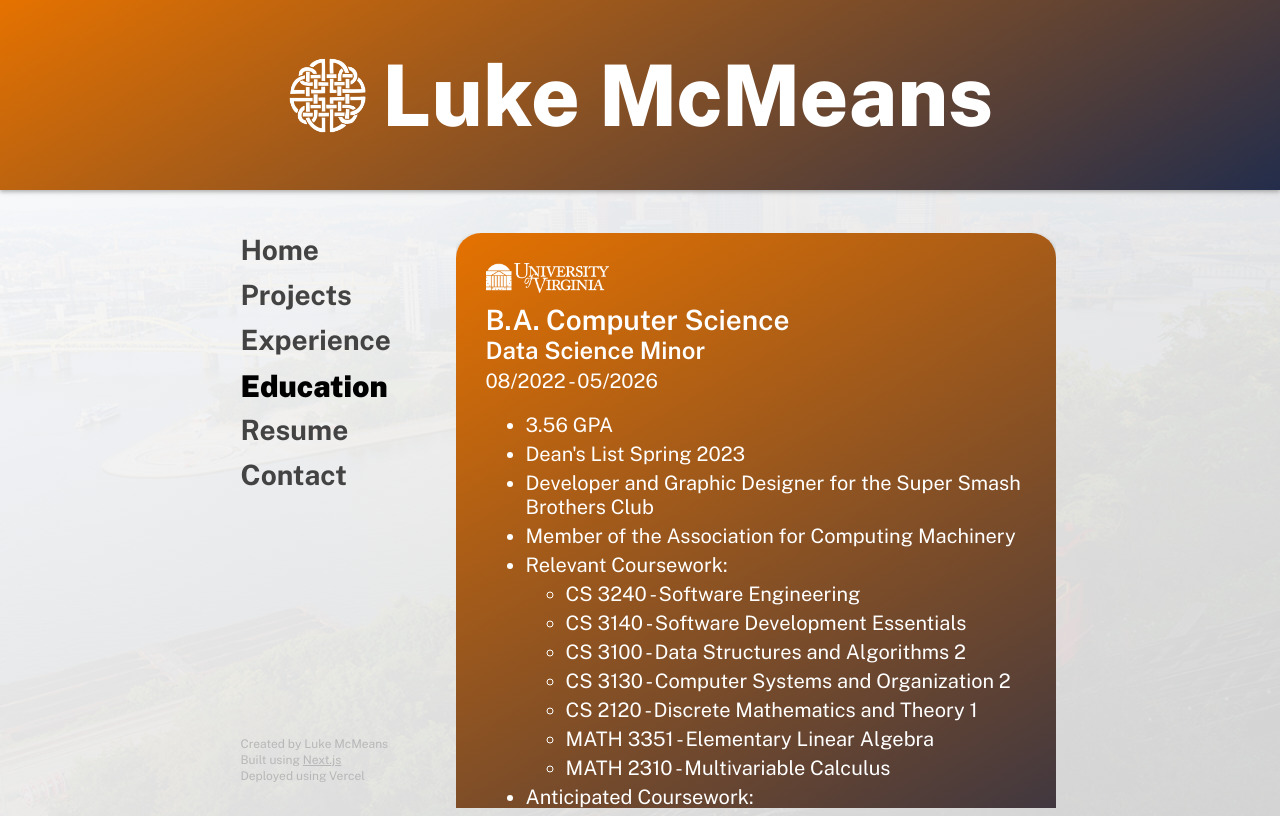
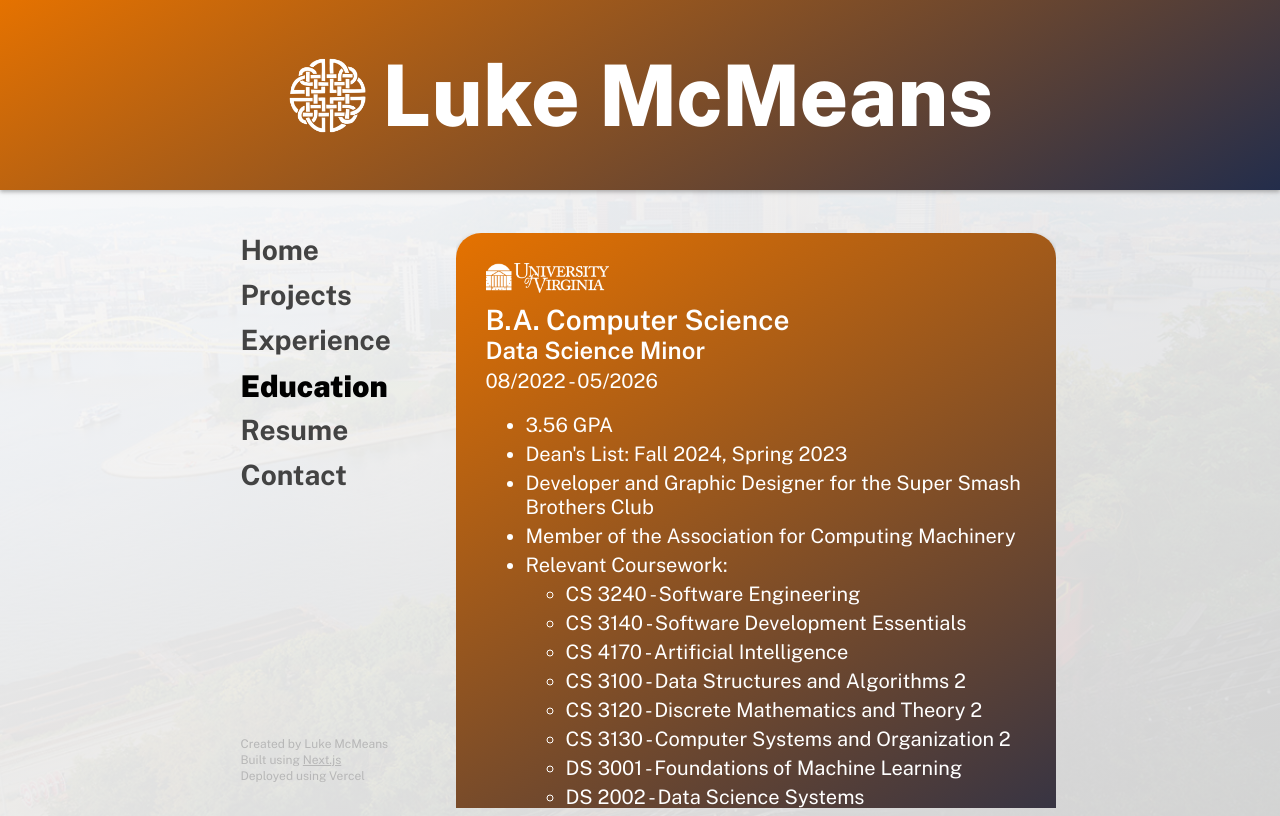
Before and after one commit to McMeans/lukemcmeans.com, a Next.js app in the folder portfolio-website/: page /education in a window 1280 px wide. Built offline with nearby package versions, Linux system fonts and the light colour scheme.

Commit message:
Updated education to account for new semester

```diff
--- a/portfolio-website/pages/education.js
+++ b/portfolio-website/pages/education.js
@@ -25,28 +25,31 @@ export default function HomePage() {
         <div style={{ userSelect: 'none', pointerEvents: 'none' }}>08/2022 - 05/2026</div>
         <ul className="tasks">
             <li>3.56 GPA</li>
-            <li>Dean's List Spring 2023</li>
+            <li>Dean's List: Fall 2024, Spring 2023</li>
             <li>Developer and Graphic Designer for the Super Smash Brothers Club</li>
             <li>Member of the Association for Computing Machinery</li>
             <li>Relevant Coursework:
               <ul>
                 <li>CS 3240 - Software Engineering</li>
                 <li>CS 3140 - Software Development Essentials</li>
+                <li>CS 4170 - Artificial Intelligence</li>
                 <li>CS 3100 - Data Structures and Algorithms 2</li>
+                <li>CS 3120 - Discrete Mathematics and Theory 2</li>
                 <li>CS 3130 - Computer Systems and Organization 2</li>
-                <li>CS 2120 - Discrete Mathematics and Theory 1</li>
+                <li>DS 3001 - Foundations of Machine Learning</li>
+                <li>DS 2002 - Data Science Systems</li>
                 <li>MATH 3351 - Elementary Linear Algebra</li>
                 <li>MATH 2310 - Multivariable Calculus</li>
               </ul>
             </li>
-            <li>Anticipated Coursework:
+            {/*<li>Anticipated Coursework:
               <ul>
-                <li>CS 4170 - Artificial Intelligence</li>
-                <li>CS 3120 - Discrete Mathematics and Theory 2</li>
-                <li>DS 3001 - Foundations of Machine Learning</li>
-                <li>DS 2002 - Data Science Systems</li>
+                <li>CS 4774 - Machine Learning</li>
+                <li>DS 2003 - Communicating with Data</li>
+                <li>DS 4002 - Data Science Project</li>
+                <li>MATH 4651 - Advanced Linear Algebra</li>
               </ul>
-            </li>
+            </li>"*/}
         </ul>
       </div>
       <span style={{display: "block", marginBottom: "20px"}}>*Expecting to start an online master's degree while working in 2027</span>
```
